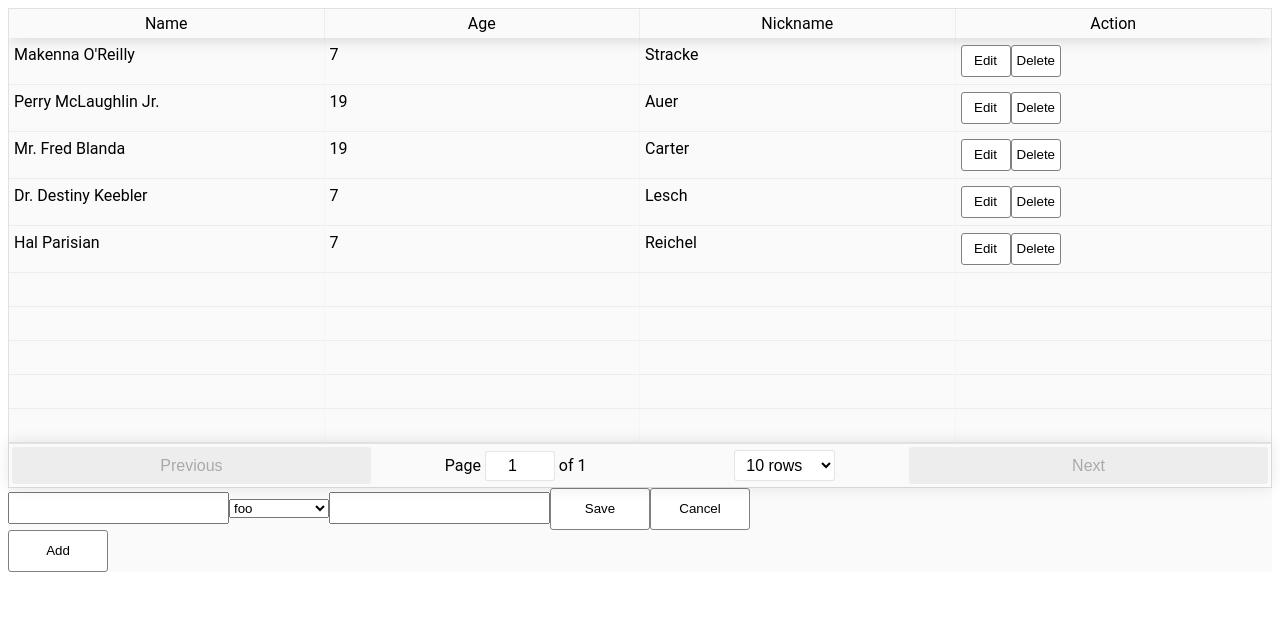
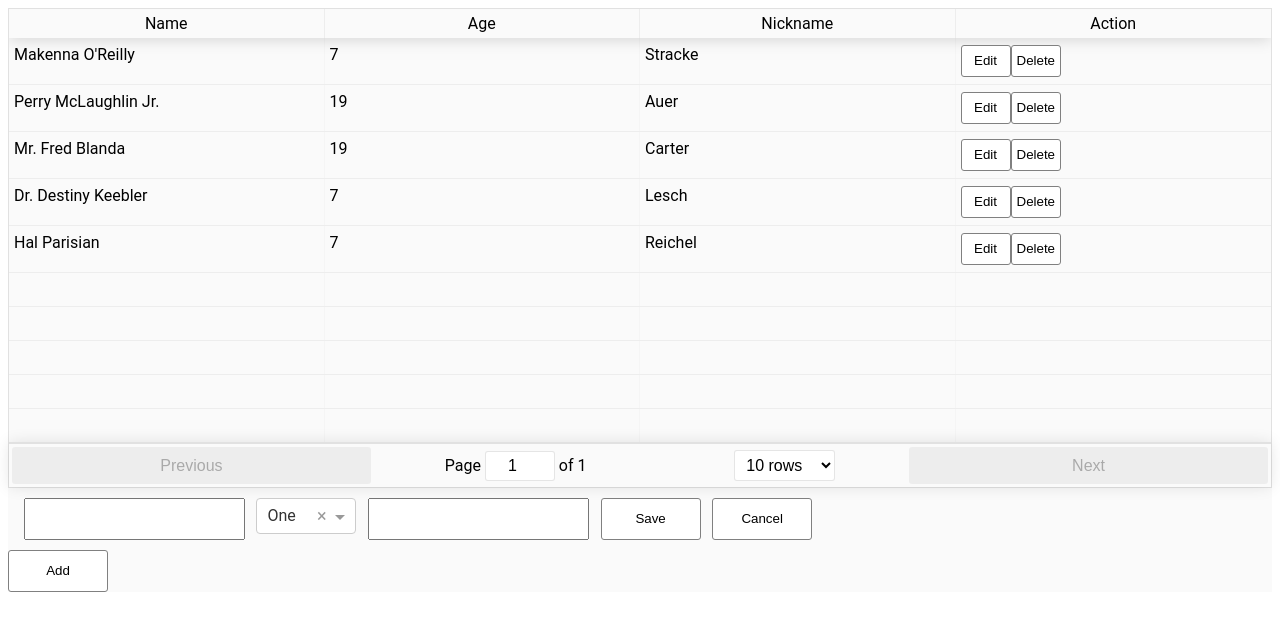
Before and after one commit to gkawin/zanroo-candidate, a React app: page / in a window 1280 px wide. Both pictures are taken after a click on the button "Add". Shown: the top 630 px of the page. Built offline with nearby package versions, Linux system fonts and the light colour scheme; the HTML template or start-up script is replaced by a standard one.

Commit message:
use selection box by styled component

```diff
--- a/package.json
+++ b/package.json
@@ -15,6 +15,7 @@
     "prop-types": "^15.5.10",
     "react": "^15.6.1",
     "react-dom": "^15.6.1",
+    "react-select": "^1.0.0-rc.10",
     "react-table": "^6.6.0",
     "styled-components": "^2.2.1",
     "updeep": "^1.0.0"
--- a/src/App.js
+++ b/src/App.js
@@ -68,11 +68,16 @@ class App extends React.PureComponent {
     if (this.state.editItem.at === cellInfo.index) {
       const affectAtColumn = cellInfo.column.id
       const representValue = _.get(this.state.editItem.payload, affectAtColumn, '')
+      const inputElement = cellInfo.column.id === 'age'
+        ? (
+          <div>fooo</div>
+        )
+        : (<Input onChange={(e) => this.onChangeInputUpdate(e, cellInfo)} value={representValue} />)
       return (
         <div
           onBlur={() => this.onUpdateRow(cellInfo)}
         >
-          <Input onChange={(e) => this.onChangeInputUpdate(e, cellInfo)} value={representValue} />
+          {inputElement}
         </div>
       )
     } else {
--- a/src/components/AddForm.js
+++ b/src/components/AddForm.js
@@ -1,27 +1,40 @@
 import React from 'react'
+import styled from 'styled-components'
 import PropTypes from 'prop-types'
 
-import { Input, Button, Select } from './uikits'
+import { Input, Button } from './uikits'
+import AgeSelection from './AgeSelection'
+
+const AddFormSection = styled.div`
+  width: 800px;
+  display: flex;
+  flex-direction: row;
+  padding: 10px;
+  justify-content: space-around;
+`
 
 class AddForm extends React.PureComponent {
   static propTypes = {
     onCancelItem: PropTypes.func,
     onSaveItem: PropTypes.func,
-    shouldDisplay: PropTypes.bool
+    shouldDisplay: PropTypes.bool,
+    onChangeInputUpdate: PropTypes.func
   }
 
   render () {
     if (!this.props.shouldDisplay) return null
     return (
-      <div>
+      <AddFormSection>
         <Input type='text' innerRef={(comp) => { this.name = comp }} />
-        <Select innerRef={(comp) => { this.age = comp }}>
-          <option>foo</option>
-        </Select>
+        <AgeSelection
+          onChangeInputUpdate={this.props.onChangeInputUpdate}
+          cellInfo={{}}
+          value='1'
+        />
         <Input type='text' innerRef={(comp) => { this.nickname = comp }} />
         <Button onClick={this.props.onSaveItem}>Save</Button>
         <Button onClick={this.props.onCancelItem}>Cancel</Button>
-      </div>
+      </AddFormSection>
     )
   }
 }
--- /dev/null
+++ b/src/components/AgeSelection.js
@@ -0,0 +1,35 @@
+import 'react-select/dist/react-select.css'
+
+import React from 'react'
+import PropTypes from 'prop-types'
+import styled from 'styled-components'
+import Select from 'react-select'
+
+const options = [
+  { value: '1', label: 'One' },
+  { value: '2', label: 'Two' }
+]
+
+const AgeSelection = styled(class AgeSelection extends React.PureComponent {
+  static propTypes = {
+    onChangeInputUpdate: PropTypes.func,
+    cellInfo: PropTypes.object,
+    value: PropTypes.string,
+    className: PropTypes.string
+  }
+  render () {
+    return (
+      <Select
+        className={this.props.className}
+        name='form-field-name'
+        value={this.props.value}
+        options={options}
+        onChange={(e) => this.props.onChangeInputUpdate(e, this.props.cellInfo)}
+      />
+    )
+  }
+})`
+  width: 100px;
+`
+
+export default AgeSelection
```
Also changed, not shown: 1 other file (tests, documents, lock files or other folders).
